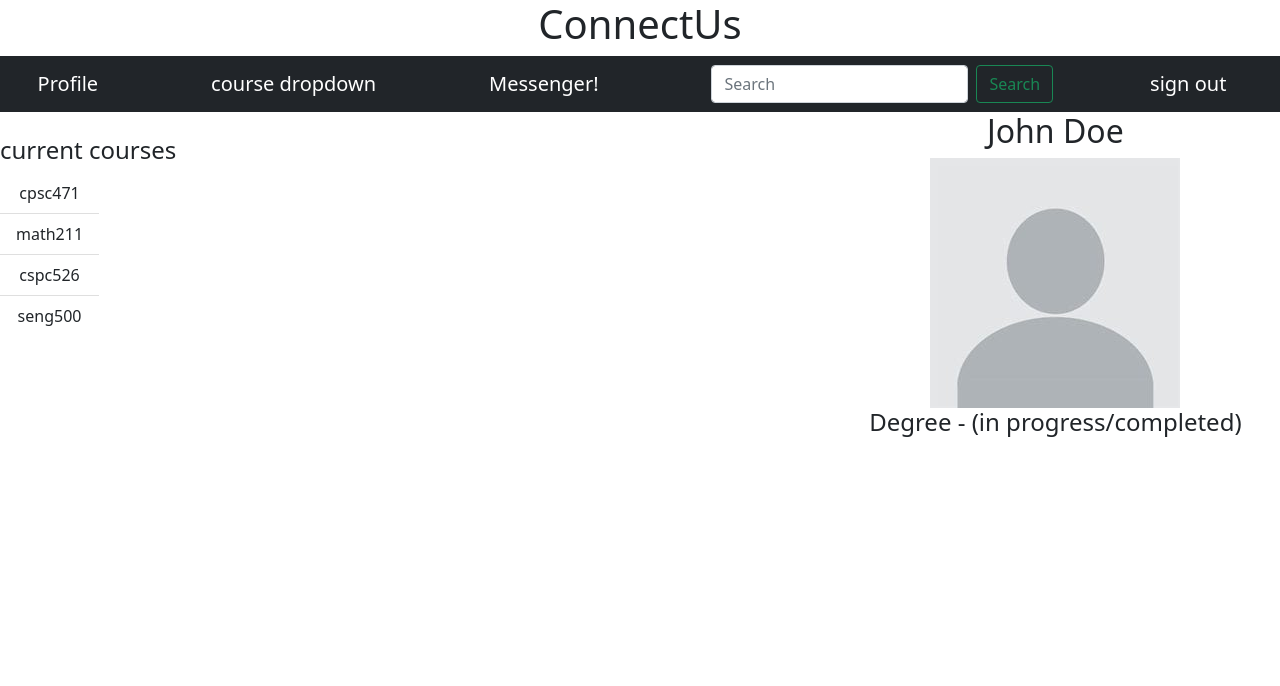
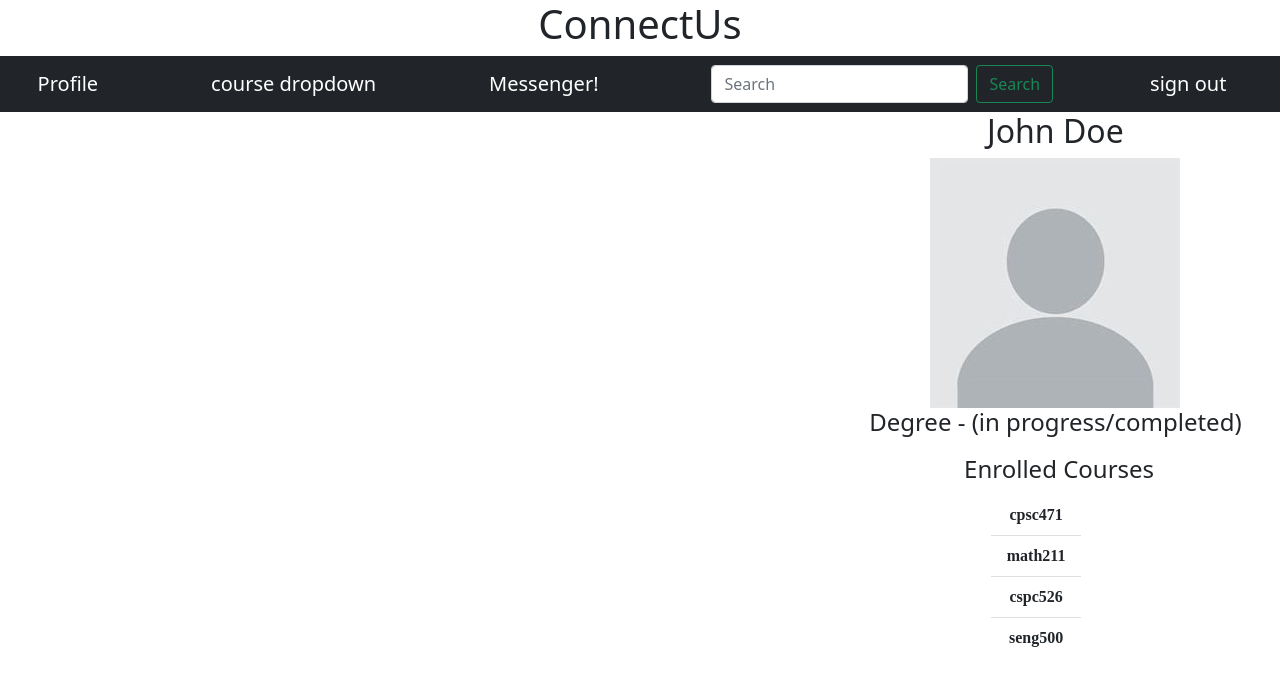
Before and after one commit to Aifaz22/Connect-us, a React (Create React App) app: page /profile in a window 1280 px wide. Shown: the top 686 px of the page. Built offline with nearby package versions, Linux system fonts and the light colour scheme.

Commit message:
Changing format

```diff
--- a/src/components/profile.jsx
+++ b/src/components/profile.jsx
@@ -6,18 +6,31 @@ class Profile extends React.Component {
   render() {
     return (
       <React.Fragment>
+        <div>
         <view style={{flex:1, flexDirection:'column', float : "right", marginRight: "3%"}} >
         <h2 >{this.state.name}</h2>
         <img src ={defaultProfile} />
         <h4>Degree - (in progress/completed)</h4>
+
+        <div style ={{position:"relative", marginRight :"10%"}}>
+
+        <h4 style={{ float: "right", marginTop: "3%", marginRight: "15%"}}>Enrolled Courses</h4>
+        <span style={{float:"right", clear: "left", fontFamily: "Titillium Web", fontWeight: "700", marginTop: "15%", marginRight: "-35%"}}>
+          <Courses />
+        </span>
+        </div>
         </view>
+        </div>
+
+
         {/* <button className="btn btn-primary">Connect</button> */}
         <br />
 
-        <h4 style={{ float: "left" }}>current courses</h4>
-        <span style={{ float: "left", clear: "left" }}>
+        {/* <h4 style={{ float: "left" }}>current courses</h4>
+        <span style={{ float: "left", clear: "left", fontFamily: "Titillium Web", fontWeight: "700", fontSize: "1em"}}>
           <Courses />
-        </span>
+        </span> */}
+
 
       </React.Fragment>
     );
```
